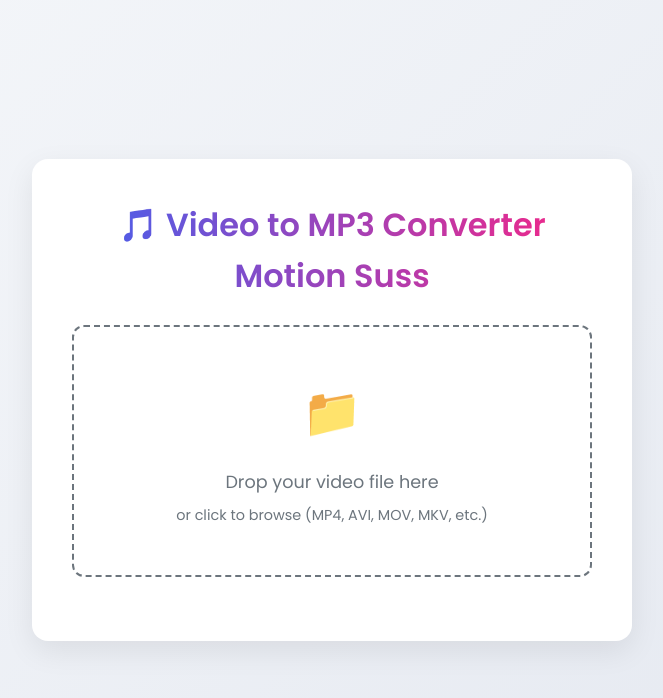
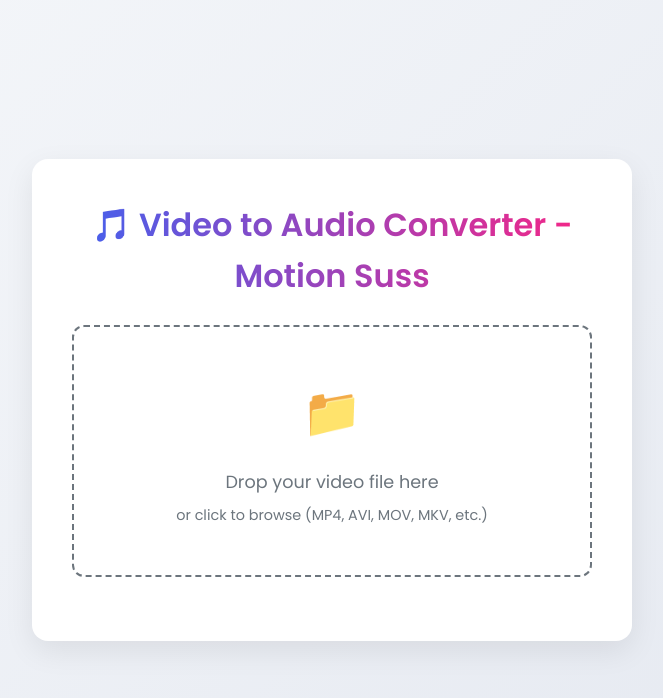
Before and after one commit to MotionSuss/Video-to-audio-converter, a plain HTML site: page index.html in a window 1280 px wide. Shown: the whole page, without its empty margins (308-971 px from the left). Drawn offline with Linux system fonts and the light colour scheme.

Commit message:
Update index.html

```diff
--- a/index.html
+++ b/index.html
@@ -323,7 +323,7 @@
 </head>
 <body>
     <div class="container">
-        <h1>🎵 Video to MP3 Converter <span style="color: var(--accent);">Motion Suss</span></h1>
+        <h1>🎵 Video to Audio Converter <span style="color: var(--accent);">-Motion Suss</span></h1>
 
         <div class="upload-area" id="uploadArea">
             <div class="upload-icon">📁</div>
```
